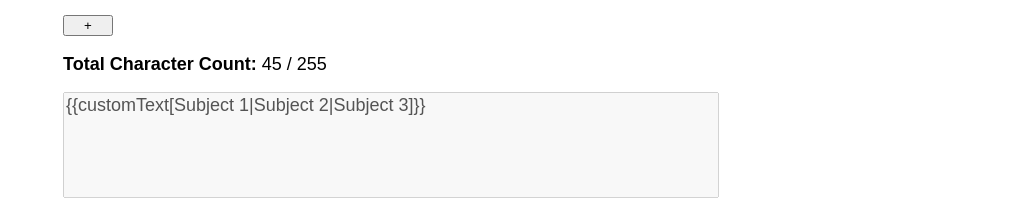
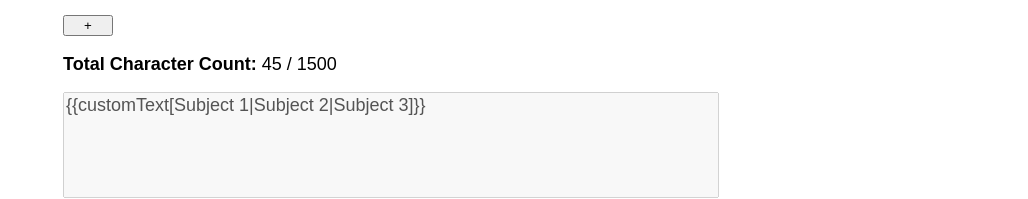
Before and after one commit to princeton10agency/veeva-subject-lines, a Nuxt app: page / in a window 1280 px wide. Shown: the part 222-421 px from the top of the page, without its empty margins (252-1280 px from the left). Built offline with nearby package versions, Linux system fonts and the light colour scheme.

Commit message:
increases veeva subject line max to 1500

```diff
--- a/app.vue
+++ b/app.vue
@@ -16,7 +16,7 @@
         <button class="remove" @click="removeSubject(subject.id)">-</button>
       </div>
       <button class="add" @click="addSubject">+</button>
-      <p :class="{ error: characters > 255}"><strong>Total Character Count:</strong> {{characters}} / 255</p>
+      <p :class="{ error: characters > 1500}"><strong>Total Character Count:</strong> {{characters}} / 1500</p>
       <textarea disabled v-model="token" />
       <hr>
       <p><strong>Common Veeva Tokens for use in subjects:</strong></p>
```
